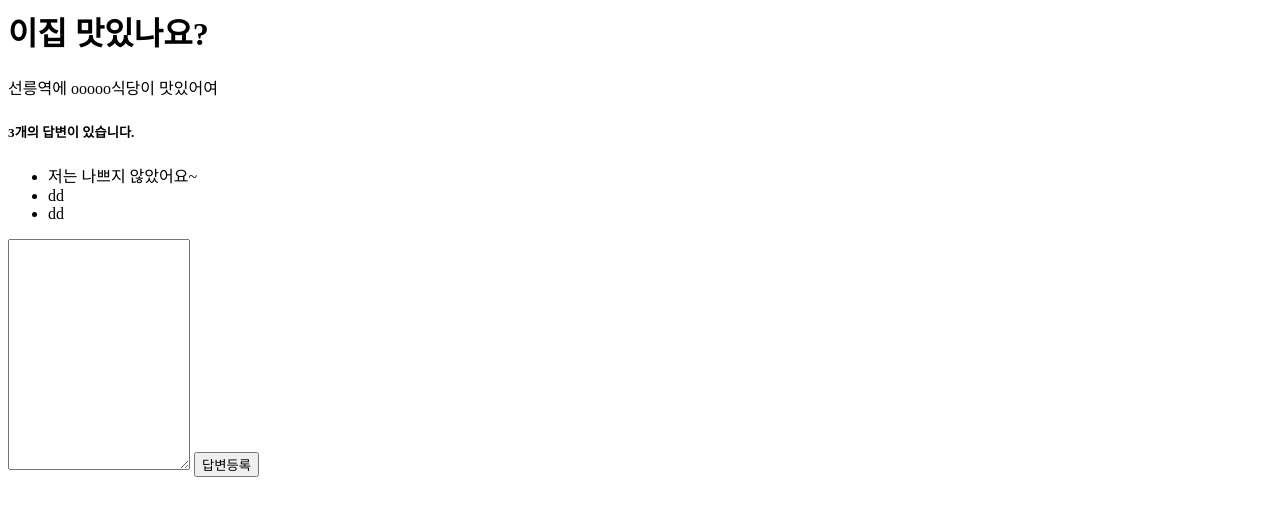
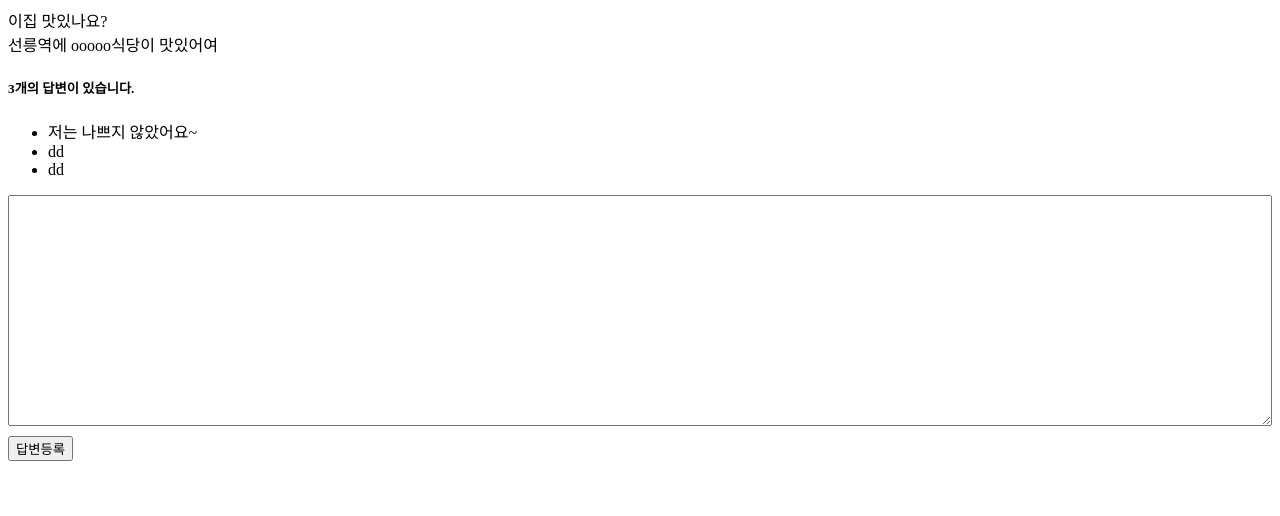
Before and after one commit to hj8853-zz/wecode_pre_study_4, a Django app: page /review/2/ in a window 1280 px wide. Shown: the top 516 px of the page. Run offline with Django 3.2, Linux system fonts and the light colour scheme; data comes from the database, SQL or seed files in the repository.

Commit message:
style.css added

```diff
--- /dev/null
+++ b/review/static/review/style.css
@@ -0,0 +1,7 @@
+textarea {
+    width: 100%;
+}
+
+input[type=submit] {
+    margin-top: 10px;
+}
--- a/review/templates/review/question_detail.html
+++ b/review/templates/review/question_detail.html
@@ -1,3 +1,5 @@
+{% load static %}
+<link rel="stylesheet" type="text/css" href="{% static 'review/style.css' %}"
 <h1>{{ question.subject }}</h1>
 <div>
     {{ question.content }}
```
